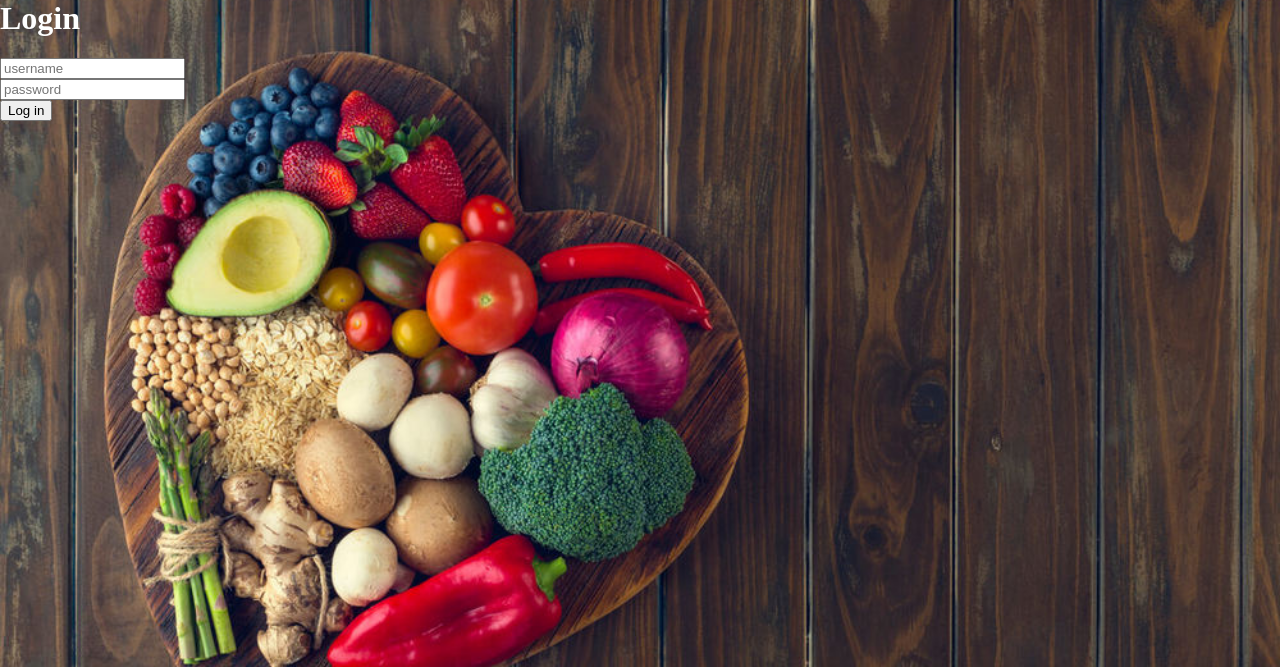
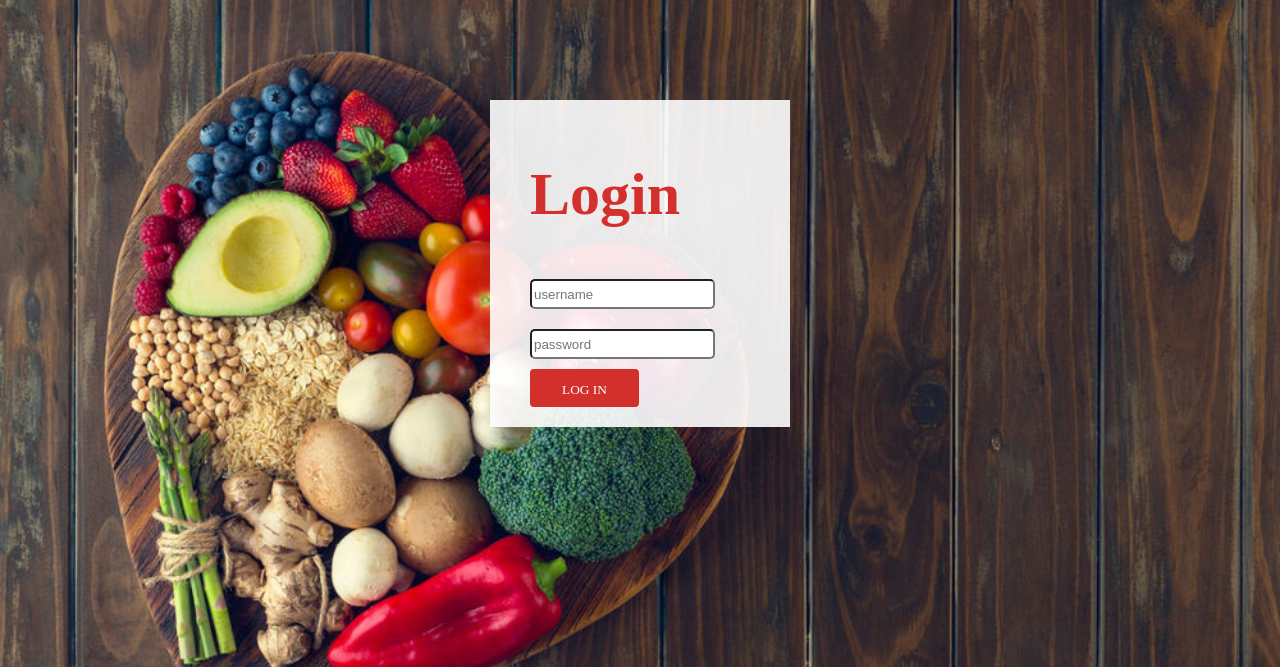
Before and after one commit to marialuquea/Realfooding, a Flask app: page /login in a window 1280 px wide. Shown: the top 667 px of the page. Run offline with Flask 2, Linux system fonts and the light colour scheme; some web fonts are replaced.

Commit message:
login css added

```diff
--- a/static/css/design.css
+++ b/static/css/design.css
@@ -41,9 +41,6 @@ span {
   color: lightblue;
 }
 
-
-
-
 .item1, .item2, .item3, .item4, .item6, .item7, .item9, .item10, .item12, .item13, .item14, .item15, .item16{
   display: flex;
   justify-content: center;
@@ -56,27 +53,6 @@ span {
   color: #d32f2c;
   padding: 10px;
 }
-.login-box{
-  background: rgba(255, 255, 255, 0.9);
-  padding: 50px;
-  border-radius: 5px;
-  position: fixed;
-  top: 40%;
-  left: 45%;
-  margin-top: -50px;
-  margin-left: -100px;
-}
-.app-title {
-text-align: center;
-color: #d32f2c
-}
-.login-form {
-text-align: center;
-}
-.control-group {
-margin-bottom: 10px;
-}
-
 .item1{
   justify-content: flex-start;
   align-items: flex-start;
@@ -115,6 +91,36 @@ margin-bottom: 10px;
 }
 
 /* LOGIN PAGE */
+.login_everything{
+  background: rgba(255, 255, 255, 0.9);
+  padding: 20px 40px;
+}
+.login_title{
+  color: #d32f2c;
+  font-size: 30px;
+}
+.logintype{
+  height: 30px;
+  border-radius: 5px;
+  margin: 10px auto;
+}
+.button {
+  height: 38px;
+  padding: 0 30px;
+  line-height: 38px;
+  text-transform: uppercase;
+  text-decoration: none;
+  border-radius: 4px;
+  cursor: pointer;
+  background-color: #d32f2c;
+  border: 2px solid #d32f2c;
+  font-family: inherit;
+  color: white;
+}
+.button:hover{ background-color: Transparent; color: #d32f2c}
+.messages{
+  color: #d32f2c;
+}
 
 
 /* REAL FOOD PAGE*/
@@ -229,6 +235,12 @@ margin-bottom: 10px;
   margin: 20px 40px;
 }
 
+.login_container{
+  font-size: 40px;
+  background: rgba(255, 255, 255, 0.9);
+  margin: 35% 40px;
+}
+
 .ctype {
   height: 40px;
   display: table-cell;
@@ -236,7 +248,8 @@ margin-bottom: 10px;
   border-radius: 5px;
 }
 form {
-  width: 50%;
+  width: 300px;
+	margin: 100px auto;
 }
 button {
   height: 38px;
--- a/templates/login.html
+++ b/templates/login.html
@@ -5,32 +5,29 @@
 <p>You're logged in already!</p>
 {% else %}
 
-
     <form action="/login" method="POST">
-	<div>
-		<div>
-			<div>
+    		<div class="login_everything">
+    			<div class="login_title">
     				<h1>Login</h1>
     			</div>
 
 					{% if message %}
-        <p>{{ message }}</p>
+			 			<p class="messages">{{ message }}</p>
 		 			{% endif %}
 
     			<div>
     				<div>
-				<input type="text" value="" placeholder="username" name="username">
+    				<input class="logintype" type="text" value="" placeholder="username" name="username">
 						<label for="login-name"></label>
     				</div>
 
     				<div >
-				<input type="password" value="" placeholder="password" name="password">
+    				<input class="logintype" type="password" value="" placeholder="password" name="password">
 						<label for="login-pass"></label>
 						</div>
 
-        <input type="submit" value="Log in">
+            <input class="button" type="submit" value="Log in">
     			  <br>
-			</div>
     			</div>
     		</div>
     </form>
```
Lines whose indentation alone changed are shown as unchanged.
